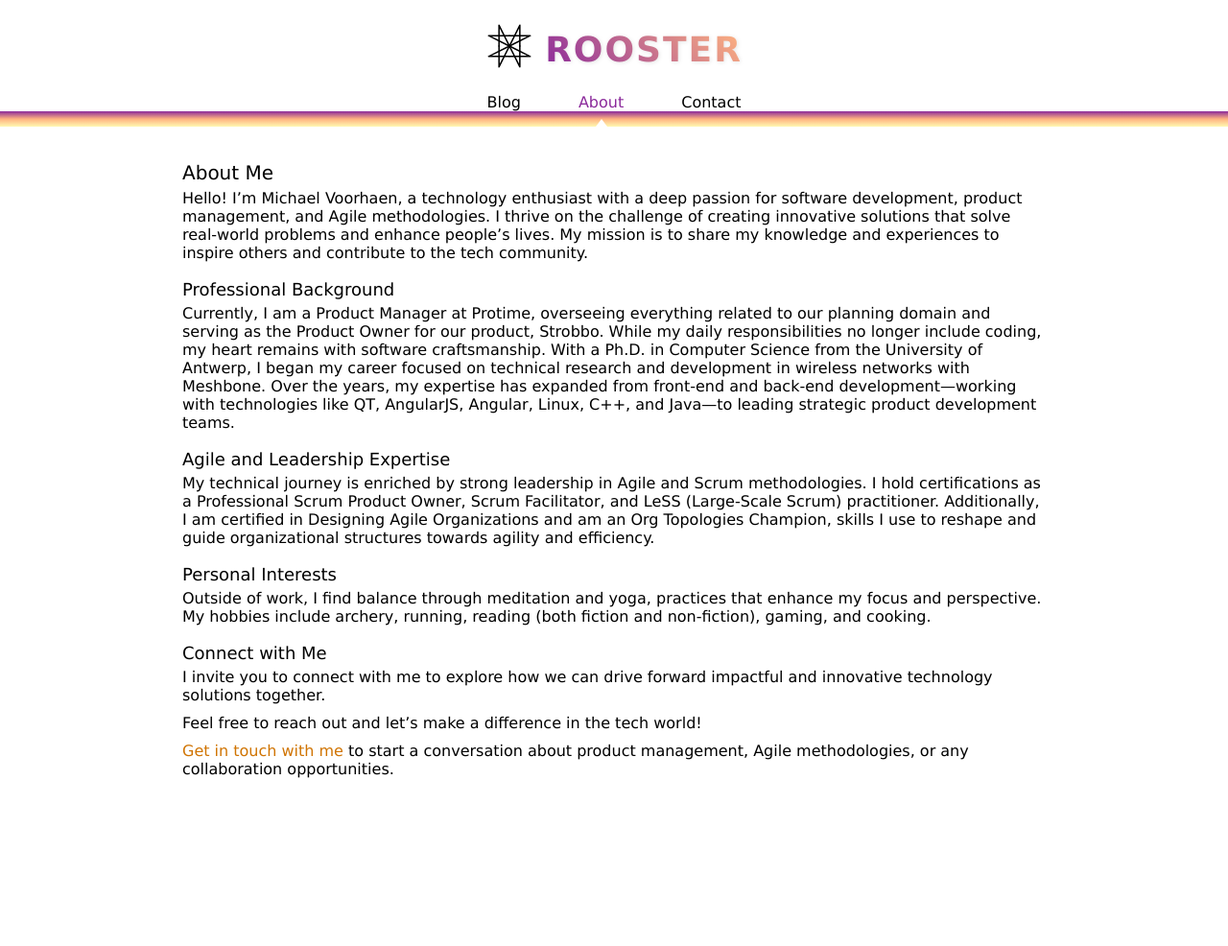
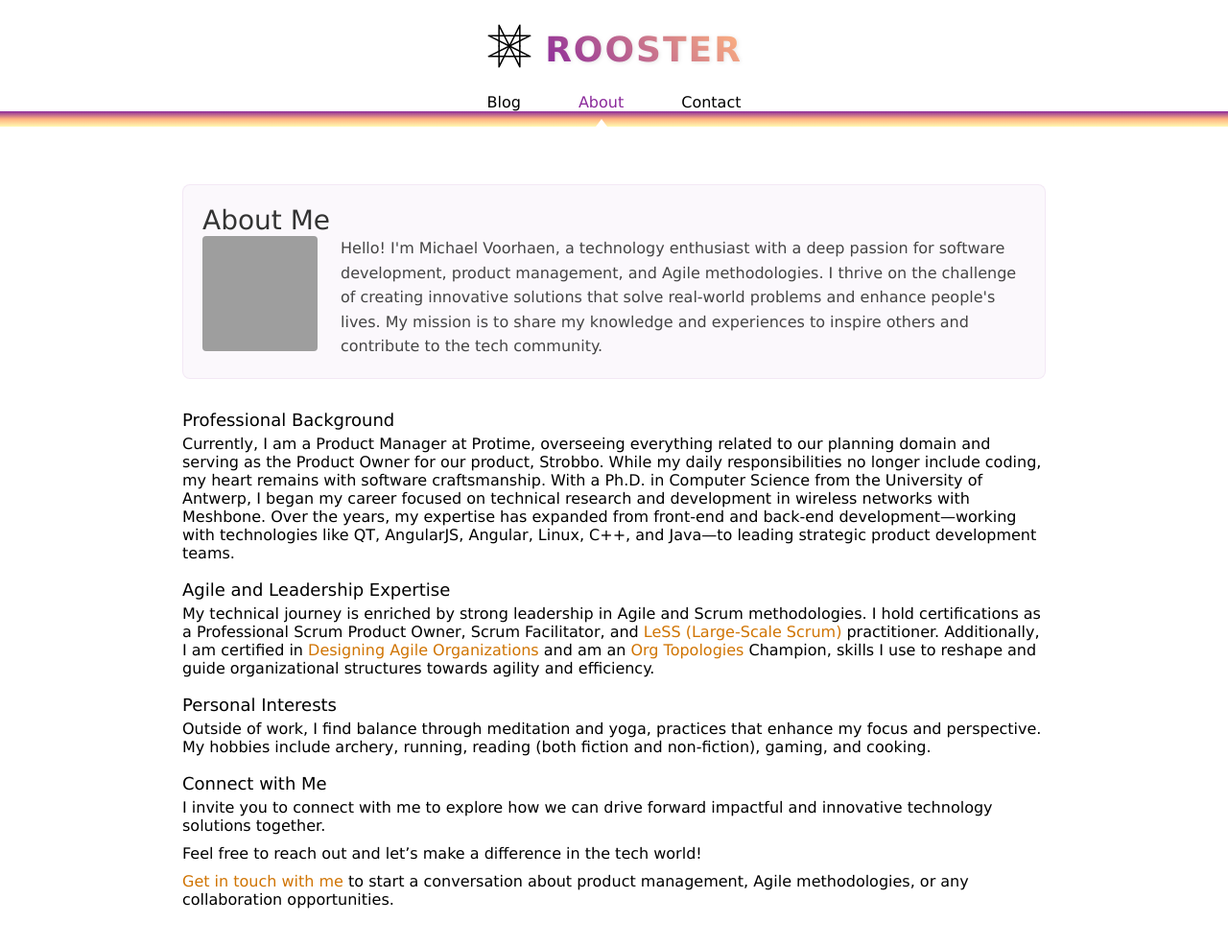
Before and after one commit to mvhaen/mvhaen.github.io, a Jekyll site: the page built from about.md, in a window 1280 px wide and 1047 px high. Shown: the top 986 px of the window at 96% size. Built offline with Jekyll 4.4.1, drawn with Linux system fonts in a browser that asks for light colours; some web fonts are replaced; grey boxes are pictures that could not be loaded.

Commit message:
Add profile image and improve about page layout
- Add high-quality Gravatar profile image (2048px) to about page
- Create clean container layout with title above image and text
- Remove circular styling for rectangular profile image
- Add links to certification organizations (LeSS, CAO, Org Topologies)
- Improve responsive design and spacing
- Remove margin under About Me title for tighter layout

```diff
--- a/_sass/main.scss
+++ b/_sass/main.scss
@@ -428,6 +428,72 @@ a {
   }
 }
 
+/* About page profile styling */
+.about-intro {
+  margin: 24px 0 32px 0;
+  padding: 20px;
+  background: rgba(139, 42, 155, 0.03);
+  border-radius: 8px;
+  border: 1px solid rgba(139, 42, 155, 0.08);
+
+  h2 {
+    margin: 0 0 0 0;
+    font-size: 28px;
+    font-weight: 500;
+    color: #333;
+  }
+
+  .about-content {
+    display: flex;
+    align-items: flex-start;
+    gap: 24px;
+  }
+
+  .profile-image {
+    width: 120px;
+    height: 120px;
+    object-fit: cover;
+    flex-shrink: 0;
+    border-radius: 4px;
+  }
+
+  p {
+    margin: 0;
+    font-size: 16px;
+    line-height: 1.6;
+    color: #444;
+    flex: 1;
+  }
+}
+
+@media (max-width: 768px) {
+  .about-intro {
+    padding: 16px;
+
+    h2 {
+      font-size: 24px;
+      text-align: center;
+    }
+
+    .about-content {
+      flex-direction: column;
+      align-items: center;
+      text-align: center;
+      gap: 20px;
+    }
+
+    .profile-image {
+      width: 100px;
+      height: 100px;
+      border-radius: 4px;
+    }
+
+    p {
+      font-size: 15px;
+    }
+  }
+}
+
 /* Mobile Responsive Design */
 @media (max-width: 768px) {
   body {
--- a/about.md
+++ b/about.md
@@ -2,9 +2,14 @@
 layout: page
 title: "About"
 ---
-## About Me
 
-Hello! I'm Michael Voorhaen, a technology enthusiast with a deep passion for software development, product management, and Agile methodologies. I thrive on the challenge of creating innovative solutions that solve real-world problems and enhance people's lives. My mission is to share my knowledge and experiences to inspire others and contribute to the tech community.
+<div class="about-intro">
+  <h2>About Me</h2>
+  <div class="about-content">
+    <img src="https://gravatar.com/userimage/9905400/c29cec83397136ef2dd1884fe2b539e0.jpeg?v=1743230609000&size=2048" alt="Michael Voorhaen" class="profile-image">
+    <p>Hello! I'm Michael Voorhaen, a technology enthusiast with a deep passion for software development, product management, and Agile methodologies. I thrive on the challenge of creating innovative solutions that solve real-world problems and enhance people's lives. My mission is to share my knowledge and experiences to inspire others and contribute to the tech community.</p>
+  </div>
+</div>
 
 ### Professional Background
 
@@ -12,7 +17,7 @@ Currently, I am a Product Manager at Protime, overseeing everything related to o
 
 ### Agile and Leadership Expertise
 
-My technical journey is enriched by strong leadership in Agile and Scrum methodologies. I hold certifications as a Professional Scrum Product Owner, Scrum Facilitator, and LeSS (Large-Scale Scrum) practitioner. Additionally, I am certified in Designing Agile Organizations and am an Org Topologies Champion, skills I use to reshape and guide organizational structures towards agility and efficiency.
+My technical journey is enriched by strong leadership in Agile and Scrum methodologies. I hold certifications as a Professional Scrum Product Owner, Scrum Facilitator, and [LeSS (Large-Scale Scrum)](https://less.works/) practitioner. Additionally, I am certified in [Designing Agile Organizations](https://creatingagileorganizations.com/) and am an [Org Topologies](https://orgtopologies.com/) Champion, skills I use to reshape and guide organizational structures towards agility and efficiency.
 
 ### Personal Interests
 
```
